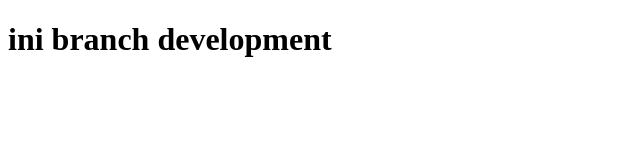
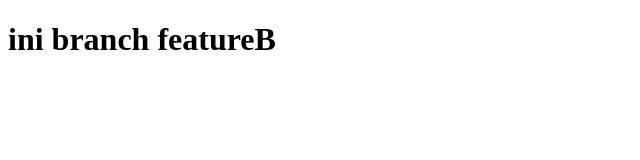
Before and after one commit to abubabalim/tugasgit, a plain HTML site: page index.html in a window 1280 px wide. Shown: the whole page, without its empty margins (0-640 px from the left). Drawn offline with Linux system fonts and the light colour scheme.

Commit message:
tag h1 featureB

```diff
--- a/index.html
+++ b/index.html
@@ -7,6 +7,6 @@
     <title>Document</title>
 </head>
 <body>
-    <h1>ini branch development</h1>
+    <h1>ini branch featureB</h1>
 </body>
 </html>
```
